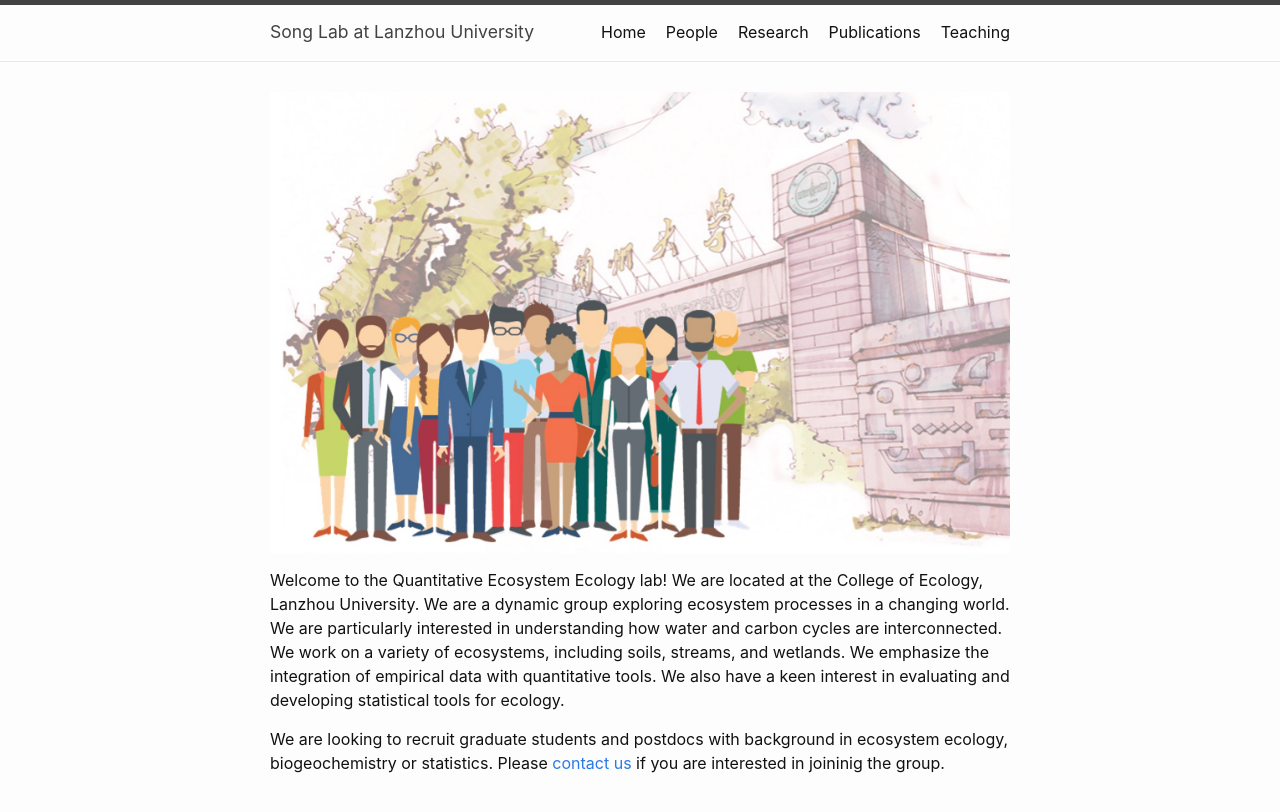
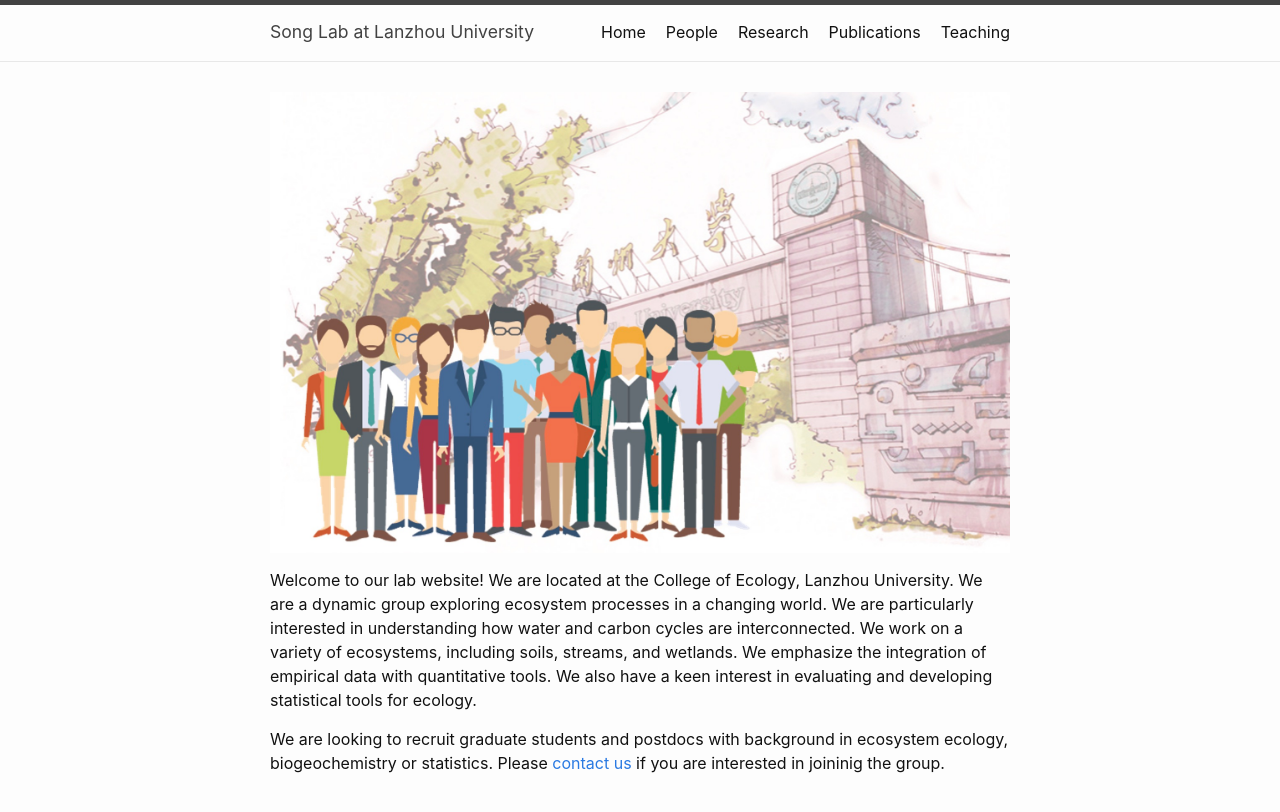
Before and after one commit to chaosonglab/chaosonglab.github.io, a Jekyll site: the page built from index.md, in a window 1280 px wide. Shown: the top 812 px of the page. Built offline with Jekyll 4.4.1, drawn with Linux system fonts in a browser that asks for light colours.

Commit message:
Update index.md

```diff
--- a/index.md
+++ b/index.md
@@ -8,6 +8,6 @@ title: Home
   <br>
 </p>
 
-Welcome to the Quantitative Ecosystem Ecology lab! We are located at the College of Ecology, Lanzhou University. We are a dynamic group exploring ecosystem processes in a changing world. We are particularly interested in understanding how water and carbon cycles are interconnected. We work on a variety of ecosystems, including soils, streams, and wetlands. We emphasize the integration of empirical data with quantitative tools. We also have a keen interest in evaluating and developing statistical tools for ecology.
+Welcome to our lab website! We are located at the College of Ecology, Lanzhou University. We are a dynamic group exploring ecosystem processes in a changing world. We are particularly interested in understanding how water and carbon cycles are interconnected. We work on a variety of ecosystems, including soils, streams, and wetlands. We emphasize the integration of empirical data with quantitative tools. We also have a keen interest in evaluating and developing statistical tools for ecology.
 
 We are looking to recruit graduate students and postdocs with background in ecosystem ecology, biogeochemistry or statistics. Please <a href="mailto: chaosong@lzu.edu.cn">contact us</a> if you are interested in joininig the group.
```
